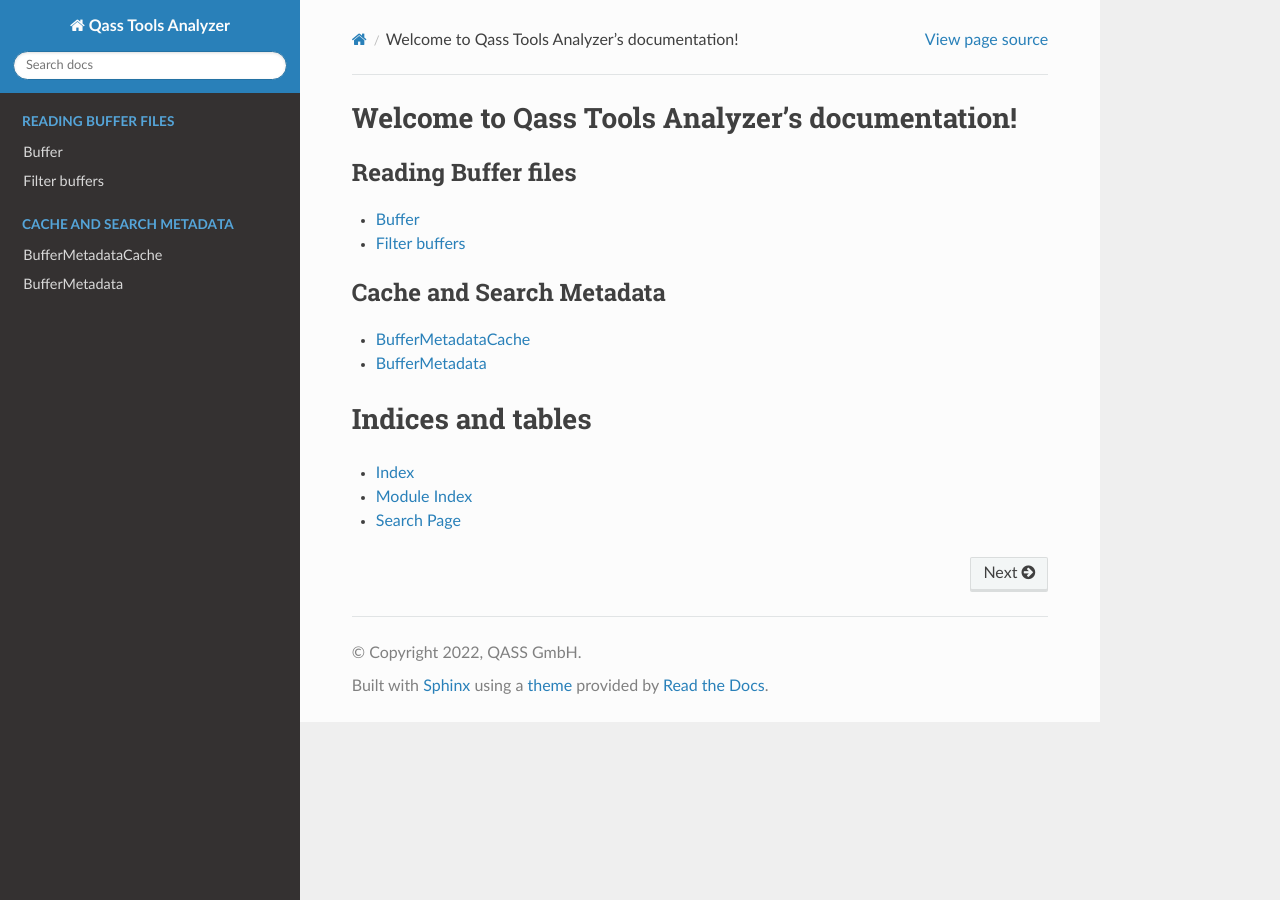
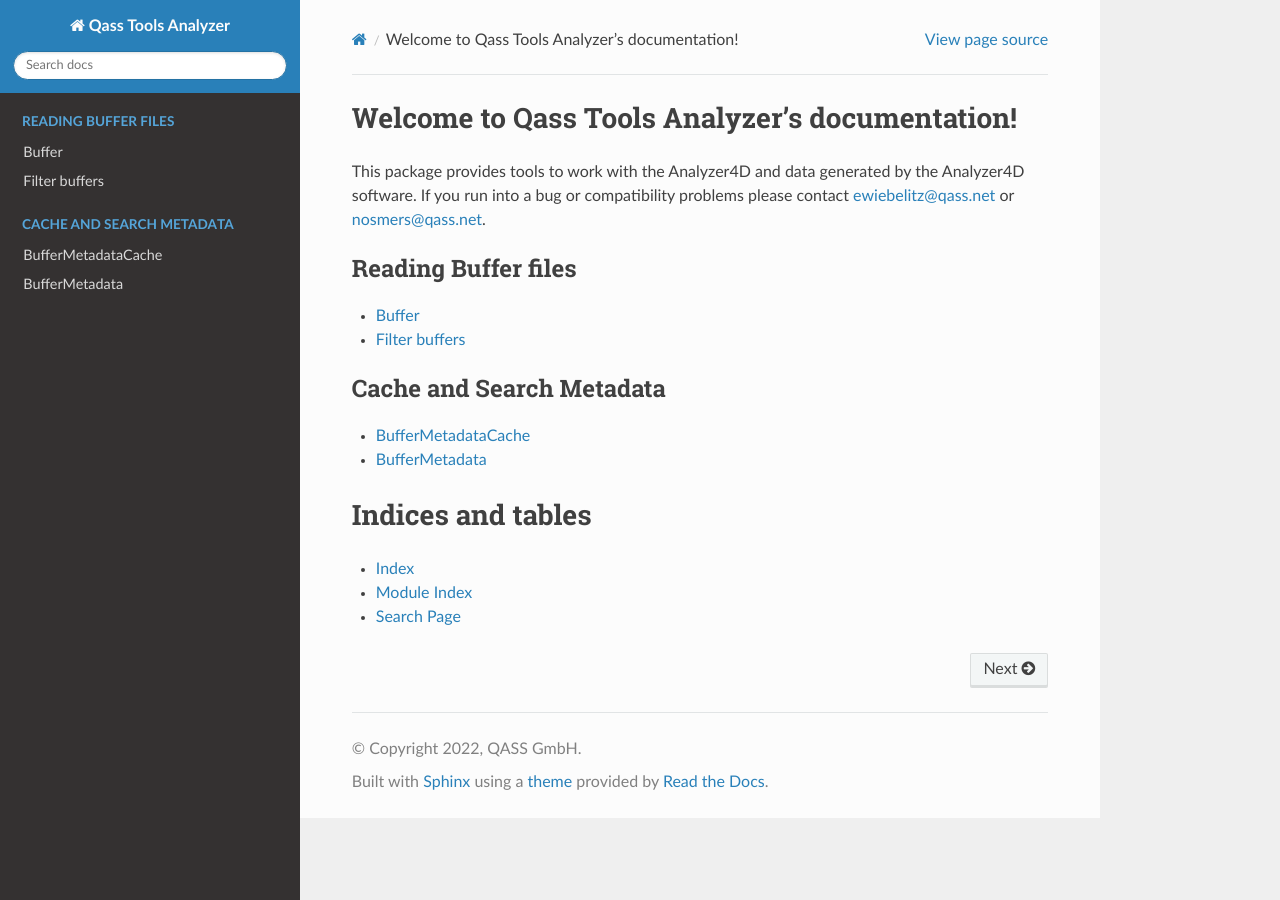
Before and after one commit to QASS/qass-tools-analyzer, a Sphinx documentation site: the page built from docs/source/index.rst, in a window 1280 px wide. Built offline with Sphinx 7.4.7 and the Read the Docs theme 2.0.0, drawn with Linux system fonts in a browser that asks for light colours.

Commit message:
Add introduction

```diff
--- a/docs/source/index.rst
+++ b/docs/source/index.rst
@@ -3,6 +3,8 @@
 Welcome to Qass Tools Analyzer's documentation!
 ===============================================
 
+This package provides tools to work with the Analyzer4D and data generated by the Analyzer4D software.
+If you run into a bug or compatibility problems please contact ewiebelitz@qass.net or nosmers@qass.net.
 
 .. toctree::
    :maxdepth: 2
```
